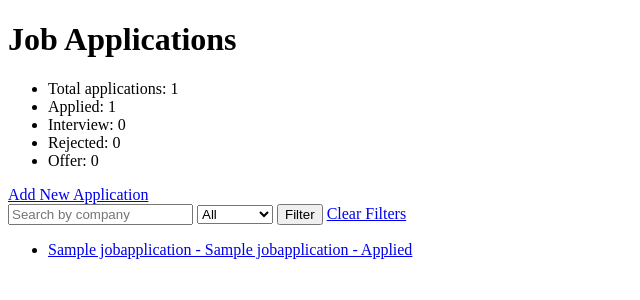
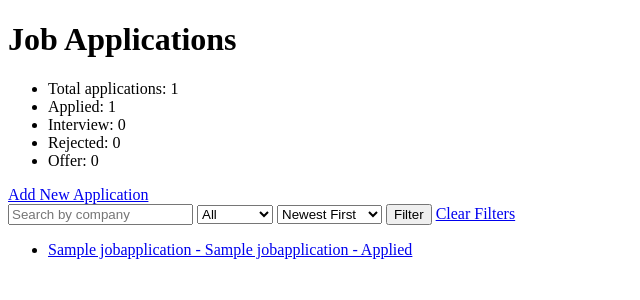
Before and after one commit to XalePo/Job-Tracker, a Django app: page /applications/ in a window 1280 px wide. Shown: the top 300 px of the page, without its empty margins (0-640 px from the left). Run offline with Django 5.2, Linux system fonts and the light colour scheme; tables that the repository leaves empty hold one stand-in row (values such as "Sample post").

Commit message:
Added app sorting

```diff
--- a/tracker/templates/tracker/application_list.html
+++ b/tracker/templates/tracker/application_list.html
@@ -27,6 +27,12 @@
                 <option value="Rejected" {% if selected_status == "Rejected" %}selected{% endif %}>Rejected</option>
                 <option value="Offer" {% if selected_status == "Offer" %}selected{% endif %}>Offer</option>
             </select>
+            <select name="sort">
+                <option value="newest" {% if sort_by == "newest" %}selected{% endif %}>Newest First</option>
+                <option value="oldest" {% if sort_by == "oldest" %}selected{% endif %}>Oldest First</option>
+                <option value="company_asc" {% if sort_by == "company_asc" %}selected{% endif %}>Company A-Z</option>
+                <option value="company_desc" {% if sort_by == "company_desc" %}selected{% endif %}>Company Z-A</option>
+            </select>
             <button type="submit">Filter</button>
             <a href="/applications/">Clear Filters</a>
         </form>
--- a/tracker/views.py
+++ b/tracker/views.py
@@ -6,6 +6,7 @@ from .forms import JobApplicationForm
 def application_list(request):
     selected_status = request.GET.get("status")
     search_query = request.GET.get("q", "")
+    sort_by = request.GET.get("sort", "newest")
     applications = JobApplication.objects.all()
 
     if selected_status:
@@ -20,6 +21,15 @@ def application_list(request):
     rejected_count = JobApplication.objects.filter(status="Rejected").count()
     offer_count = JobApplication.objects.filter(status="Offer").count()
 
+    if sort_by == "newest":
+        applications = applications.order_by("-date_applied")
+    elif sort_by == "oldest":
+        applications = applications.order_by("date_applied")
+    elif sort_by == "company_asc":
+        applications = applications.order_by("company_name")
+    elif sort_by == "company_desc":
+        applications = applications.order_by("-company_name")
+
     context = {
         "applications": applications,
         "selected_status": selected_status,
@@ -29,6 +39,7 @@ def application_list(request):
         "interview_count": interview_count,
         "rejected_count": rejected_count,
         "offer_count": offer_count,
+        "sort_by": sort_by
     }
 
     return render(request, "tracker/application_list.html", context)
```
